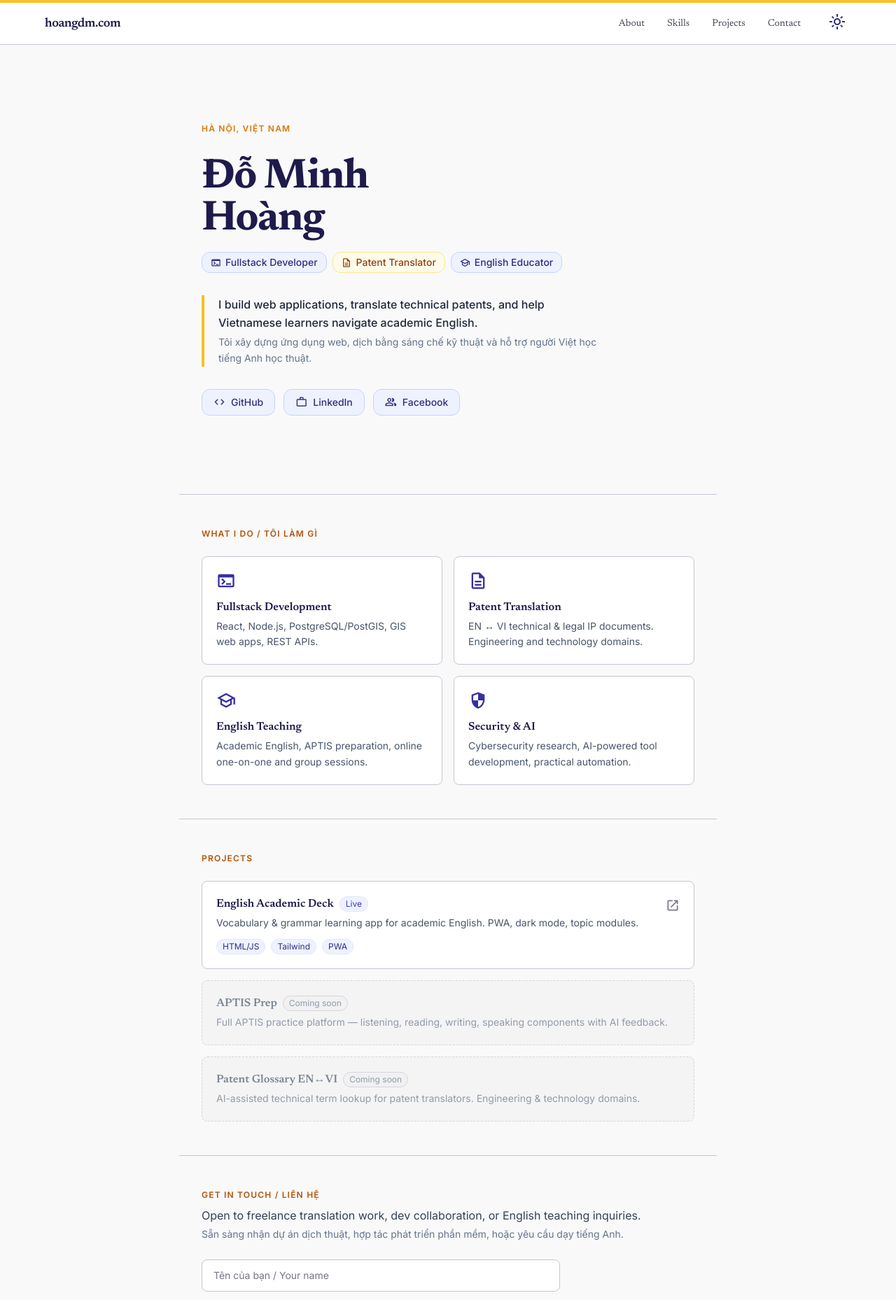
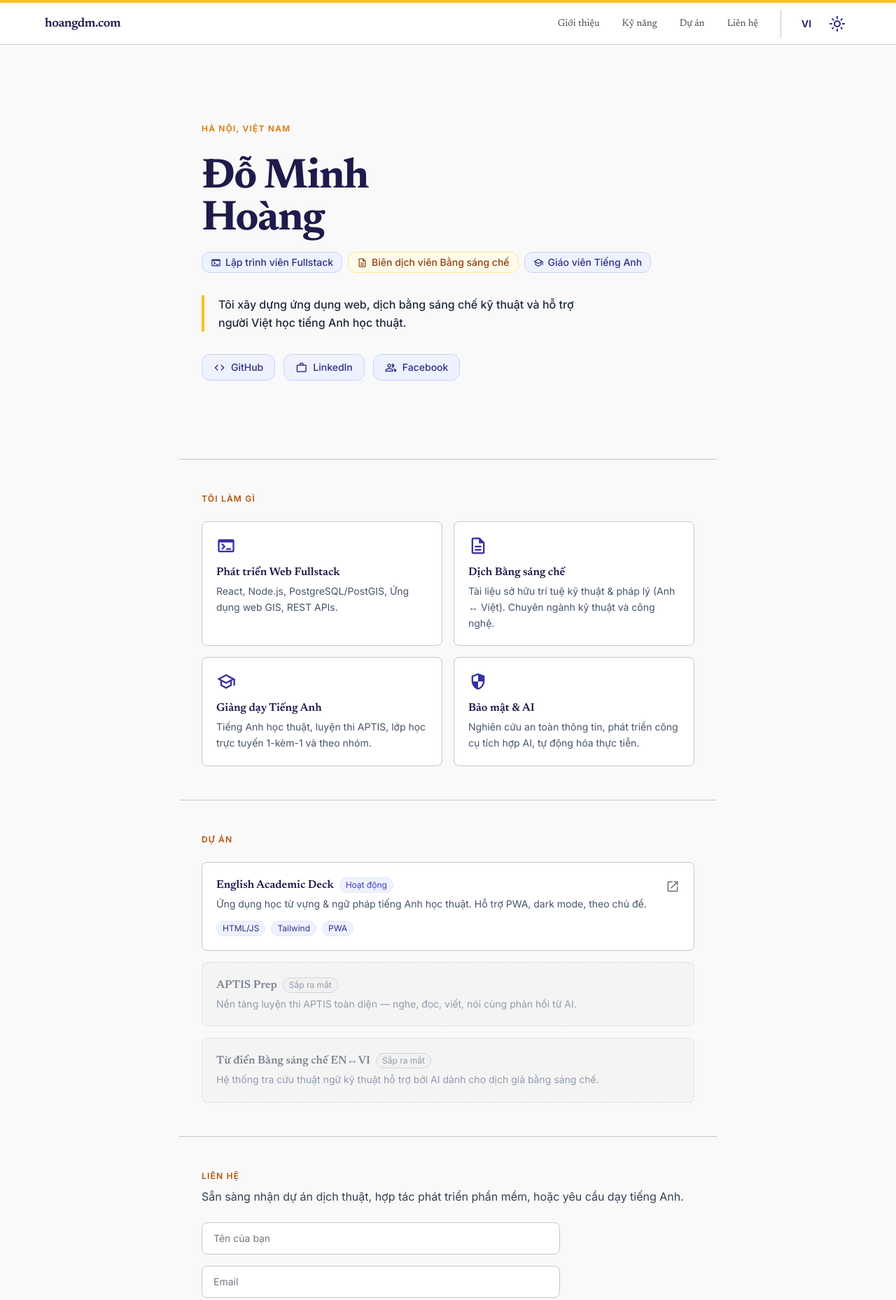
Before and after one commit to hoangharr/web-portfolio, a plain HTML site: page index.html in a window 1280 px wide. Shown: the top 1858 px of the page at 70% size. Drawn offline with nearby package versions, Linux system fonts and the light colour scheme.

Commit message:
Add bilingual support with language toggle and improve accessibility in index.html

```diff
--- a/index.html
+++ b/index.html
@@ -72,6 +72,10 @@
         padding-top: max(0px, env(safe-area-inset-top));
       }
 
+      /* Language Switch Logic */
+      html[lang="vi"] .lang-en { display: none !important; }
+      html[lang="en"] .lang-vi { display: none !important; }
+
       .card-hover {
         transition: border-color 0.2s ease, transform 0.2s ease;
       }
@@ -110,44 +114,20 @@
       }
 
       /* Dark mode */
-      html.dark body {
-        background-color: #0f172a;
-        color: #f8fafc;
-      }
-      html.dark header {
-        background-color: #1e293b;
-        border-color: #334155;
-      }
+      html.dark body { background-color: #0f172a; color: #f8fafc; }
+      html.dark header { background-color: #1e293b; border-color: #334155; }
       html.dark .bg-white,
-      html.dark .card {
-        background-color: #1e293b;
-        border-color: #334155;
-        color: #f8fafc;
-      }
+      html.dark .card { background-color: #1e293b; border-color: #334155; color: #f8fafc; }
       html.dark .text-on-surface { color: #f8fafc; }
-      html.dark .text-on-surface-variant,
-      html.dark .text-outline { color: #94a3b8; }
-      html.dark .text-indigo-900,
-      html.dark .text-indigo-950,
-      html.dark .text-primary { color: #818cf8; }
+      html.dark .text-on-surface-variant, html.dark .text-outline { color: #94a3b8; }
+      html.dark .text-indigo-900, html.dark .text-indigo-950, html.dark .text-primary { color: #818cf8; }
       html.dark .border-outline-variant { border-color: #334155; }
-      html.dark .bg-surface,
-      html.dark .bg-surface-container-low { background-color: #0f172a; }
+      html.dark .bg-surface, html.dark .bg-surface-container-low { background-color: #0f172a; }
       html.dark .social-btn:hover { background-color: #1e293b; color: #818cf8; }
-      html.dark #contact-form input,
-      html.dark #contact-form textarea {
-        background-color: #0f172a;
-        color: #f8fafc;
-        border-color: #475569;
-      }
-      html.dark .tag {
-        background-color: #1e3a5f;
-        color: #93c5fd;
-      }
-      html.dark .badge-coming {
-        background-color: #334155;
-        color: #94a3b8;
-      }
+      html.dark #contact-form input, html.dark #contact-form textarea { background-color: #0f172a; color: #f8fafc; border-color: #475569; }
+      html.dark .tag { background-color: #1e3a5f; color: #93c5fd; }
+      html.dark .badge-coming { background-color: #334155; color: #94a3b8; }
+
       /* Hero dark mode */
       html.dark h1.font-serif { color: #e2e8f0; }
       html.dark .text-amber-600 { color: #fbbf24; }
@@ -169,17 +149,36 @@
     <header class="fixed top-0 left-0 w-full z-50 flex justify-between items-center px-4 md:px-16 h-16 bg-white border-b border-outline-variant border-t-4 border-t-amber-400">
       <a href="/" class="font-serif text-lg font-semibold text-indigo-950 tracking-tight no-underline">hoangdm.com</a>
       <nav class="flex items-center gap-4 md:gap-8">
-        <a href="#about" class="hidden md:inline text-sm text-on-surface-variant hover:text-indigo-900 transition-colors font-serif">About</a>
-        <a href="#skills" class="hidden md:inline text-sm text-on-surface-variant hover:text-indigo-900 transition-colors font-serif">Skills</a>
-        <a href="#projects" class="hidden md:inline text-sm text-on-surface-variant hover:text-indigo-900 transition-colors font-serif">Projects</a>
-        <a href="#contact" class="hidden md:inline text-sm text-on-surface-variant hover:text-indigo-900 transition-colors font-serif">Contact</a>
+        <a href="#about" class="hidden md:inline text-sm text-on-surface-variant hover:text-indigo-900 transition-colors font-serif">
+          <span class="lang-en">About</span><span class="lang-vi">Giới thiệu</span>
+        </a>
+        <a href="#skills" class="hidden md:inline text-sm text-on-surface-variant hover:text-indigo-900 transition-colors font-serif">
+          <span class="lang-en">Skills</span><span class="lang-vi">Kỹ năng</span>
+        </a>
+        <a href="#projects" class="hidden md:inline text-sm text-on-surface-variant hover:text-indigo-900 transition-colors font-serif">
+          <span class="lang-en">Projects</span><span class="lang-vi">Dự án</span>
+        </a>
+        <a href="#contact" class="hidden md:inline text-sm text-on-surface-variant hover:text-indigo-900 transition-colors font-serif">
+          <span class="lang-en">Contact</span><span class="lang-vi">Liên hệ</span>
+        </a>
+        <div class="flex items-center gap-1 border-l pl-4 border-outline-variant dark:border-slate-600">
+          <!-- Language Toggle -->
+          <button
+            onclick="toggleLanguage()"
+            class="w-10 h-10 rounded-full hover:bg-indigo-50 dark:hover:bg-white/10 transition-colors text-indigo-900 dark:text-amber-400 font-bold text-sm flex items-center justify-center"
+            title="Toggle language"
+          >
+            <span id="lang-icon">VI</span>
+          </button>
+          <!-- Dark Mode Toggle -->
           <button
             onclick="toggleDarkMode()"
-          class="p-2 rounded-full hover:bg-indigo-50 dark:hover:bg-white/10 transition-colors text-indigo-900 dark:text-amber-400"
+            class="p-2 rounded-full hover:bg-indigo-50 dark:hover:bg-white/10 transition-colors text-indigo-900 dark:text-amber-400 flex items-center justify-center"
             title="Toggle dark mode"
           >
             <span id="theme-icon" class="material-symbols-outlined">light_mode</span>
           </button>
+        </div>
       </nav>
     </header>
 
@@ -188,34 +187,42 @@
       <!-- Hero -->
       <section id="about" class="max-w-3xl mx-auto px-4 md:px-8 py-16 md:py-28 section-fade">
 
-        <p class="text-xs font-semibold uppercase tracking-widest text-amber-600 mb-8">Hà Nội, Việt Nam</p>
+        <p class="text-xs font-semibold uppercase tracking-widest text-amber-600 mb-8">
+          <span class="lang-en">Hanoi, Vietnam</span>
+          <span class="lang-vi">Hà Nội, Việt Nam</span>
+        </p>
 
+        <!-- Tên tự động đảo dựa theo ngôn ngữ -->
         <h1 class="font-serif text-5xl md:text-6xl font-bold text-indigo-950 mb-4 leading-none tracking-tight">
-          Đỗ Minh<br>Hoàng
+          <span class="lang-vi">Đỗ Minh<br>Hoàng</span>
+          <span class="lang-en">Hoàng<br>Đỗ Minh</span>
         </h1>
 
-        <!-- Tagline với amber underline accent -->
+        <!-- Tags -->
         <div class="flex flex-wrap gap-2 mb-8">
           <span class="inline-flex items-center gap-1.5 text-sm font-medium text-indigo-900 bg-indigo-50 border border-indigo-200 rounded-full px-3 py-1">
             <span class="material-symbols-outlined" style="font-size:15px">terminal</span>
-            Fullstack Developer
+            <span class="lang-en">Fullstack Developer</span>
+            <span class="lang-vi">Lập trình viên Fullstack</span>
           </span>
           <span class="inline-flex items-center gap-1.5 text-sm font-medium text-amber-800 bg-amber-50 border border-amber-200 rounded-full px-3 py-1">
             <span class="material-symbols-outlined" style="font-size:15px">description</span>
-            Patent Translator
+            <span class="lang-en">Patent Translator</span>
+            <span class="lang-vi">Biên dịch viên Bằng sáng chế</span>
           </span>
           <span class="inline-flex items-center gap-1.5 text-sm font-medium text-indigo-900 bg-indigo-50 border border-indigo-200 rounded-full px-3 py-1">
             <span class="material-symbols-outlined" style="font-size:15px">school</span>
-            English Educator
+            <span class="lang-en">English Educator</span>
+            <span class="lang-vi">Giáo viên Tiếng Anh</span>
           </span>
         </div>
 
-        <!-- Bio với left accent border -->
+        <!-- Bio -->
         <div class="border-l-4 border-amber-400 pl-5 mb-8 max-w-xl">
-          <p class="text-base font-medium text-slate-800 leading-relaxed mb-1">
+          <p class="lang-en text-base font-medium text-slate-800 leading-relaxed mb-1">
             I build web applications, translate technical patents, and help Vietnamese learners navigate academic English.
           </p>
-          <p class="text-sm text-slate-500 leading-relaxed">
+          <p class="lang-vi text-base font-medium text-slate-800 leading-relaxed mb-1">
             Tôi xây dựng ứng dụng web, dịch bằng sáng chế kỹ thuật và hỗ trợ người Việt học tiếng Anh học thuật.
           </p>
         </div>
@@ -242,33 +249,60 @@
 
       <div class="border-t border-outline-variant max-w-3xl mx-auto"></div>
 
-      <!-- What I Do -->
+      <!-- What I Do / Skills -->
       <section id="skills" class="max-w-3xl mx-auto px-4 md:px-8 py-12 section-fade">
-        <p class="text-xs font-semibold uppercase tracking-widest text-amber-700 mb-6">What I do / Tôi làm gì</p>
+        <p class="text-xs font-semibold uppercase tracking-widest text-amber-700 mb-6">
+          <span class="lang-en">What I do</span>
+          <span class="lang-vi">Tôi làm gì</span>
+        </p>
         <div class="grid grid-cols-1 sm:grid-cols-2 gap-4">
 
           <div class="card card-hover bg-white border border-outline-variant rounded-xl p-5">
             <span class="material-symbols-outlined text-indigo-800 mb-3 block" style="font-size:28px">terminal</span>
-            <h3 class="font-serif font-semibold text-indigo-950 mb-1">Fullstack Development</h3>
-            <p class="text-sm text-slate-600 leading-relaxed">React, Node.js, PostgreSQL/PostGIS, GIS web apps, REST APIs.</p>
+            <h3 class="font-serif font-semibold text-indigo-950 mb-1">
+              <span class="lang-en">Fullstack Development</span>
+              <span class="lang-vi">Phát triển Web Fullstack</span>
+            </h3>
+            <p class="text-sm text-slate-600 leading-relaxed">
+              <span class="lang-en">React, Node.js, PostgreSQL/PostGIS, GIS web apps, REST APIs.</span>
+              <span class="lang-vi">React, Node.js, PostgreSQL/PostGIS, Ứng dụng web GIS, REST APIs.</span>
+            </p>
           </div>
 
           <div class="card card-hover bg-white border border-outline-variant rounded-xl p-5">
             <span class="material-symbols-outlined text-indigo-800 mb-3 block" style="font-size:28px">description</span>
-            <h3 class="font-serif font-semibold text-indigo-950 mb-1">Patent Translation</h3>
-            <p class="text-sm text-slate-600 leading-relaxed">EN ↔ VI technical & legal IP documents. Engineering and technology domains.</p>
+            <h3 class="font-serif font-semibold text-indigo-950 mb-1">
+              <span class="lang-en">Patent Translation</span>
+              <span class="lang-vi">Dịch Bằng sáng chế</span>
+            </h3>
+            <p class="text-sm text-slate-600 leading-relaxed">
+              <span class="lang-en">EN ↔ VI technical & legal IP documents. Engineering and technology domains.</span>
+              <span class="lang-vi">Tài liệu sở hữu trí tuệ kỹ thuật & pháp lý (Anh ↔ Việt). Chuyên ngành kỹ thuật và công nghệ.</span>
+            </p>
           </div>
 
           <div class="card card-hover bg-white border border-outline-variant rounded-xl p-5">
             <span class="material-symbols-outlined text-indigo-800 mb-3 block" style="font-size:28px">school</span>
-            <h3 class="font-serif font-semibold text-indigo-950 mb-1">English Teaching</h3>
-            <p class="text-sm text-slate-600 leading-relaxed">Academic English, APTIS preparation, online one-on-one and group sessions.</p>
+            <h3 class="font-serif font-semibold text-indigo-950 mb-1">
+              <span class="lang-en">English Teaching</span>
+              <span class="lang-vi">Giảng dạy Tiếng Anh</span>
+            </h3>
+            <p class="text-sm text-slate-600 leading-relaxed">
+              <span class="lang-en">Academic English, APTIS preparation, online one-on-one and group sessions.</span>
+              <span class="lang-vi">Tiếng Anh học thuật, luyện thi APTIS, lớp học trực tuyến 1-kèm-1 và theo nhóm.</span>
+            </p>
           </div>
 
           <div class="card card-hover bg-white border border-outline-variant rounded-xl p-5">
             <span class="material-symbols-outlined text-indigo-800 mb-3 block" style="font-size:28px">security</span>
-            <h3 class="font-serif font-semibold text-indigo-950 mb-1">Security & AI</h3>
-            <p class="text-sm text-slate-600 leading-relaxed">Cybersecurity research, AI-powered tool development, practical automation.</p>
+            <h3 class="font-serif font-semibold text-indigo-950 mb-1">
+              <span class="lang-en">Security & AI</span>
+              <span class="lang-vi">Bảo mật & AI</span>
+            </h3>
+            <p class="text-sm text-slate-600 leading-relaxed">
+              <span class="lang-en">Cybersecurity research, AI-powered tool development, practical automation.</span>
+              <span class="lang-vi">Nghiên cứu an toàn thông tin, phát triển công cụ tích hợp AI, tự động hóa thực tiễn.</span>
+            </p>
           </div>
 
         </div>
@@ -278,7 +312,10 @@
 
       <!-- Projects -->
       <section id="projects" class="max-w-3xl mx-auto px-4 md:px-8 py-12 section-fade">
-        <p class="text-xs font-semibold uppercase tracking-widest text-amber-700 mb-6">Projects</p>
+        <p class="text-xs font-semibold uppercase tracking-widest text-amber-700 mb-6">
+          <span class="lang-en">Projects</span>
+          <span class="lang-vi">Dự án</span>
+        </p>
         <div class="flex flex-col gap-4">
 
           <!-- Live project -->
@@ -286,9 +323,14 @@
             <div>
               <div class="flex items-center gap-2 mb-1">
                 <h3 class="font-serif font-semibold text-indigo-950">English Academic Deck</h3>
-                <span class="text-xs bg-indigo-50 text-indigo-700 border border-indigo-100 rounded-full px-2 py-0.5">Live</span>
+                <span class="text-xs bg-indigo-50 text-indigo-700 border border-indigo-100 rounded-full px-2 py-0.5">
+                  <span class="lang-en">Live</span><span class="lang-vi">Hoạt động</span>
+                </span>
               </div>
-              <p class="text-sm text-slate-600 leading-relaxed">Vocabulary & grammar learning app for academic English. PWA, dark mode, topic modules.</p>
+              <p class="text-sm text-slate-600 leading-relaxed">
+                <span class="lang-en">Vocabulary & grammar learning app for academic English. PWA, dark mode, topic modules.</span>
+                <span class="lang-vi">Ứng dụng học từ vựng & ngữ pháp tiếng Anh học thuật. Hỗ trợ PWA, dark mode, theo chủ đề.</span>
+              </p>
               <div class="flex flex-wrap gap-2 mt-3">
                 <span class="tag text-xs bg-indigo-50 text-indigo-900 border border-indigo-100 rounded-full px-2 py-0.5">HTML/JS</span>
                 <span class="tag text-xs bg-indigo-50 text-indigo-900 border border-indigo-100 rounded-full px-2 py-0.5">Tailwind</span>
@@ -303,9 +345,14 @@
             <div>
               <div class="flex items-center gap-2 mb-1">
                 <h3 class="font-serif font-semibold text-slate-600">APTIS Prep</h3>
-                <span class="badge-coming text-xs bg-surface-container text-slate-500 border border-outline-variant rounded-full px-2 py-0.5">Coming soon</span>
+                <span class="badge-coming text-xs bg-surface-container text-slate-500 border border-outline-variant rounded-full px-2 py-0.5">
+                  <span class="lang-en">Coming soon</span><span class="lang-vi">Sắp ra mắt</span>
+                </span>
               </div>
-              <p class="text-sm text-slate-500 leading-relaxed">Full APTIS practice platform — listening, reading, writing, speaking components with AI feedback.</p>
+              <p class="text-sm text-slate-500 leading-relaxed">
+                <span class="lang-en">Full APTIS practice platform — listening, reading, writing, speaking components with AI feedback.</span>
+                <span class="lang-vi">Nền tảng luyện thi APTIS toàn diện — nghe, đọc, viết, nói cùng phản hồi từ AI.</span>
+              </p>
             </div>
           </div>
 
@@ -313,10 +360,18 @@
           <div class="card bg-surface-container-low border border-dashed border-outline-variant rounded-xl p-5 flex justify-between items-start opacity-70">
             <div>
               <div class="flex items-center gap-2 mb-1">
-                <h3 class="font-serif font-semibold text-slate-600">Patent Glossary EN↔VI</h3>
-                <span class="badge-coming text-xs bg-surface-container text-slate-500 border border-outline-variant rounded-full px-2 py-0.5">Coming soon</span>
+                <h3 class="font-serif font-semibold text-slate-600">
+                  <span class="lang-en">Patent Glossary EN↔VI</span>
+                  <span class="lang-vi">Từ điển Bằng sáng chế EN↔VI</span>
+                </h3>
+                <span class="badge-coming text-xs bg-surface-container text-slate-500 border border-outline-variant rounded-full px-2 py-0.5">
+                  <span class="lang-en">Coming soon</span><span class="lang-vi">Sắp ra mắt</span>
+                </span>
               </div>
-              <p class="text-sm text-slate-500 leading-relaxed">AI-assisted technical term lookup for patent translators. Engineering & technology domains.</p>
+              <p class="text-sm text-slate-500 leading-relaxed">
+                <span class="lang-en">AI-assisted technical term lookup for patent translators. Engineering & technology domains.</span>
+                <span class="lang-vi">Hệ thống tra cứu thuật ngữ kỹ thuật hỗ trợ bởi AI dành cho dịch giả bằng sáng chế.</span>
+              </p>
             </div>
           </div>
 
@@ -327,17 +382,20 @@
 
       <!-- Contact -->
       <section id="contact" class="max-w-3xl mx-auto px-4 md:px-8 py-12 section-fade">
-        <p class="text-xs font-semibold uppercase tracking-widest text-amber-700 mb-2">Get in touch / Liên hệ</p>
+        <p class="text-xs font-semibold uppercase tracking-widest text-amber-700 mb-2">
+          <span class="lang-en">Get in touch</span>
+          <span class="lang-vi">Liên hệ</span>
+        </p>
         <p class="text-base text-slate-700 mb-6 leading-relaxed">
-          Open to freelance translation work, dev collaboration, or English teaching inquiries.<br>
-          <span class="text-sm text-slate-500">Sẵn sàng nhận dự án dịch thuật, hợp tác phát triển phần mềm, hoặc yêu cầu dạy tiếng Anh.</span>
+          <span class="lang-en">Open to freelance translation work, dev collaboration, or English teaching inquiries.</span>
+          <span class="lang-vi">Sẵn sàng nhận dự án dịch thuật, hợp tác phát triển phần mềm, hoặc yêu cầu dạy tiếng Anh.</span>
         </p>
 
         <form id="contact-form" onsubmit="handleSubmit(event)" class="flex flex-col gap-4 max-w-lg">
           <input
             type="text"
             id="cf-name"
-            placeholder="Tên của bạn / Your name"
+            placeholder="Tên của bạn"
             required
             class="w-full border border-outline-variant rounded-xl px-4 py-3 text-sm bg-white text-on-surface placeholder-outline"
           />
@@ -350,7 +408,7 @@
           />
           <textarea
             id="cf-message"
-            placeholder="Nội dung / Message"
+            placeholder="Nội dung"
             rows="4"
             required
             class="w-full border border-outline-variant rounded-xl px-4 py-3 text-sm bg-white text-on-surface placeholder-outline resize-none"
@@ -361,7 +419,7 @@
             class="self-start flex items-center gap-2 bg-primary text-on-primary text-sm font-medium rounded-full px-6 py-3 hover:opacity-90 transition-opacity active:scale-95 duration-100"
           >
             <span class="material-symbols-outlined" style="font-size:18px">send</span>
-            Gửi / Send
+            <span class="lang-en">Send</span><span class="lang-vi">Gửi</span>
           </button>
           <p id="cf-status" class="text-sm text-green-700 hidden"></p>
         </form>
@@ -371,11 +429,13 @@
 
     <!-- Footer -->
     <footer class="border-t border-outline-variant mt-8 py-6 px-4 md:px-8 text-center" style="padding-bottom: max(24px, env(safe-area-inset-bottom))">
-      <p class="text-xs text-outline">© 2025 Đỗ Minh Hoàng · hoangdm.com</p>
+      <p class="text-xs text-outline">© 2026 Đỗ Minh Hoàng · hoangdm.com</p>
     </footer>
 
     <script>
-      // Dark mode
+      // ==========================================
+      // DARK MODE LOGIC
+      // ==========================================
       function toggleDarkMode() {
         const html = document.documentElement;
         const isDark = html.classList.toggle("dark");
@@ -383,10 +443,9 @@
         localStorage.setItem("theme", isDark ? "dark" : "light");
       }
 
-      // Restore theme on load
       (function() {
-        const saved = localStorage.getItem("theme");
-        if (saved === "dark") {
+        const savedTheme = localStorage.getItem("theme");
+        if (savedTheme === "dark") {
           document.documentElement.classList.add("dark");
           document.addEventListener("DOMContentLoaded", () => {
             const icon = document.getElementById("theme-icon");
@@ -395,7 +454,41 @@
         }
       })();
 
-      // Scroll reveal
+      // ==========================================
+      // LANGUAGE TOGGLE LOGIC
+      // ==========================================
+      function toggleLanguage() {
+        const html = document.documentElement;
+        const currentLang = html.getAttribute('lang') || 'vi';
+        const newLang = currentLang === 'vi' ? 'en' : 'vi';
+
+        html.setAttribute('lang', newLang);
+        document.getElementById('lang-icon').textContent = newLang === 'vi' ? 'VI' : 'EN';
+        localStorage.setItem('lang', newLang);
+
+        updateFormPlaceholders(newLang);
+      }
+
+      function updateFormPlaceholders(lang) {
+        document.getElementById('cf-name').placeholder = lang === 'en' ? 'Your name' : 'Tên của bạn';
+        document.getElementById('cf-message').placeholder = lang === 'en' ? 'Message' : 'Nội dung';
+      }
+
+      (function() {
+        const savedLang = localStorage.getItem('lang');
+        if (savedLang === 'en') {
+          document.documentElement.setAttribute('lang', 'en');
+          document.addEventListener('DOMContentLoaded', () => {
+            const icon = document.getElementById('lang-icon');
+            if (icon) icon.textContent = 'EN';
+            updateFormPlaceholders('en');
+          });
+        }
+      })();
+
+      // ==========================================
+      // UI / SCROLL REVEAL / FORM
+      // ==========================================
       const observer = new IntersectionObserver((entries) => {
         entries.forEach(e => {
           if (e.isIntersecting) e.target.classList.add("visible");
@@ -406,7 +499,6 @@
         document.querySelectorAll(".section-fade").forEach(el => observer.observe(el));
       });
 
-      // Smooth scroll for nav links
       document.querySelectorAll('a[href^="#"]').forEach(a => {
         a.addEventListener("click", e => {
           e.preventDefault();
@@ -415,25 +507,23 @@
         });
       });
 
-      // Contact form — dùng mailto làm fallback, hoặc thay bằng Formspree/EmailJS sau
       function handleSubmit(e) {
         e.preventDefault();
         const name = document.getElementById("cf-name").value;
         const email = document.getElementById("cf-email").value;
         const message = document.getElementById("cf-message").value;
 
-        // Mở mailto — đơn giản, không lộ email qua HTML
         const subject = encodeURIComponent(`[hoangdm.com] Message from ${name}`);
         const body = encodeURIComponent(`From: ${name}\nEmail: ${email}\n\n${message}`);
         window.location.href = `mailto:gigabyte.rp@gmail.com?subject=${subject}&body=${body}`;
 
+        const isEn = document.documentElement.getAttribute('lang') === 'en';
         const status = document.getElementById("cf-status");
-        status.textContent = "Đang mở ứng dụng email của bạn...";
+        status.textContent = isEn ? "Opening your email app..." : "Đang mở ứng dụng email của bạn...";
         status.classList.remove("hidden");
         setTimeout(() => status.classList.add("hidden"), 3000);
       }
 
-      // PWA
       if ("serviceWorker" in navigator) {
         window.addEventListener("load", () => {
           navigator.serviceWorker.register("/sw.js").catch(() => {});
```
Lines whose indentation alone changed are shown as unchanged.
